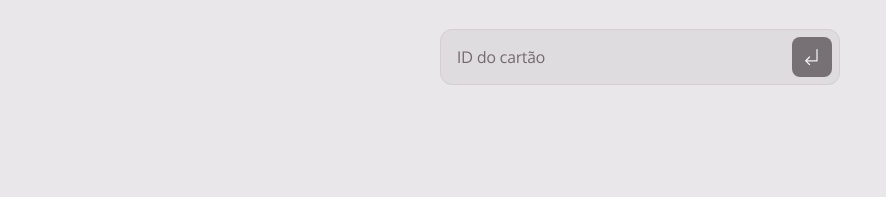
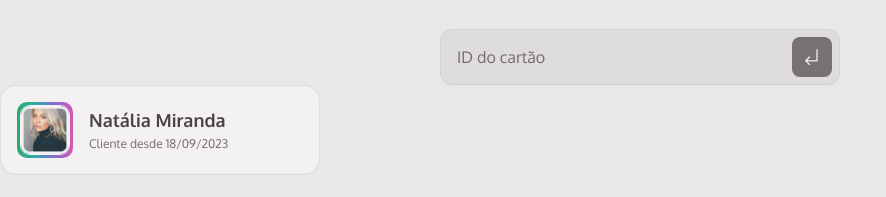
Before and after one commit to edulink7/member-club, a website built with webpack: page index.html in a window 1280 px wide. Shown: the part 123-320 px from the top of the page, without its empty margins (0-886 px from the left). Built offline with nearby package versions, Linux system fonts and the light colour scheme.

Commit message:
user profile and utils classes

```diff
--- a/index.html
+++ b/index.html
@@ -16,6 +16,7 @@
     <div class="input-id">
       <input
         type="text"
+        class="text-md"
         placeholder="ID do cartão"
         maxlength="15"
       />
@@ -25,5 +26,27 @@
     </div>
   </header>
 
+  <section class="user-info">
+    <div class="user-profile">
+      <div class="avatar-wrapper">
+        <img src="src/assets/person.png" alt="">
+      </div>
+      <div>
+        <h2 class="title-sm">Natália Miranda</h2>
+        <span class="text-xs">Cliente desde 18/09/2023</span>
+      </div>
+    </div>
+    <div class="user-card">
+
+    </div>
+    <div class="user-progress">
+      <div class="progress-bar"></div>
+
+    </div>
+    <div class="user-history">
+
+    </div>
+  </section>
+
 </body>
 </html>
--- a/src/main.js
+++ b/src/main.js
@@ -5,6 +5,8 @@ import "./libs/dayjs.js"
 
 //CSS
 import "./styles/global.css"
+import "./styles/utils.css"
 import "./styles/header.css"
+import "./styles/user-profile.css"
 
 // JS
--- a/src/styles/global.css
+++ b/src/styles/global.css
@@ -16,7 +16,7 @@
   --gray-200: #E9E7E9;
   --gray-100: #F4F1F2;
 
-  --gradient-base: linear-gradient(90deg, #2DAA6E 0%, #2DAAAA 33.33%, #856CCF 66.67%, #D658B3 100%);
+  --gradient-base: linear-gradient(90deg, #2DAA6E 0%, #2DAAAA 33.33%, #856CCF 66.67%, #D658B3 100%);
 
   --font-family: 'Oxygen', sans-serif;
 
@@ -33,10 +33,5 @@
 
 
 html {
-  font-family: var(--font-family);
-  font-weight: var(--fw-regular);
-  font-size: var(--fs-md);
-  line-height: 1.4;
-
   background-color: var(--gray-200);
 }
--- a/src/styles/header.css
+++ b/src/styles/header.css
@@ -28,7 +28,7 @@ header {
     background-color: var(--gray-300);
     border: 1px solid var(--gray-400);
     border-radius: 0.75rem;
-    font: var(--fw-regular) var(--fs-md)/1.4 var(--font-family);
+    /* font: var(--fw-regular) var(--fs-md)/1.4 var(--font-family); */
 
     &::placeholder {
       color: var(--gray-500);
--- /dev/null
+++ b/src/styles/user-profile.css
@@ -0,0 +1,50 @@
+.user-profile {
+  background-color: var(--gray-100);
+  border: 1px solid var(--gray-300);
+  border-radius: 1rem;
+  padding: 1rem;
+  width: 20rem;
+
+  display: flex;
+  align-items: center;
+  gap: 1rem;
+
+  & .avatar-wrapper {
+    position: relative;
+    width: 3.5rem;
+    height: 3.5rem;
+    background: var(--gradient-base);
+
+    border-radius: 0.625rem;
+    z-index: 1;
+
+    /* padding: 3px; */
+    & img {
+      position: absolute;
+      inset: 0;
+      top: 3px;
+      left: 3px;
+      z-index: 2;
+      border: 1.5px solid var(--gray-100);
+      border-radius: inherit;
+      width: 3.125rem;
+      height: auto;
+      object-fit: cover;
+
+    }
+  }
+
+  & h2 {
+    color: var(--gray-600);
+  }
+
+  & span {
+    color: var(--gray-500);
+  }
+}
+
+@media (width < 80em) {
+  .user-profile {
+    width: 21.875rem;
+  }
+}
--- /dev/null
+++ b/src/styles/utils.css
@@ -0,0 +1,29 @@
+.title-md {
+  font: var(--fw-bold) var(--fs-xl)/1.4 var(--font-family);
+}
+
+.title-sm {
+  font: var(--fw-bold) var(--fs-lg)/1.4 var(--font-family);
+}
+
+.subtitle-md {
+  font: var(--fw-bold) var(--fs-sm)/1.4 var(--font-family);
+  text-transform: uppercase;
+}
+
+.subtitle-sm {
+  font: var(--fw-bold) var(--fs-xs)/1.4 var(--font-family);
+  text-transform: uppercase;
+}
+
+.text-md {
+  font: var(--fw-regular) var(--fs-md)/1.4 var(--font-family);
+}
+
+.text-sm {
+  font: var(--fw-regular) var(--fs-sm)/1.4 var(--font-family);
+}
+
+.text-xs {
+  font: var(--fw-regular) var(--fs-xs)/1.4 var(--font-family);
+}
```
